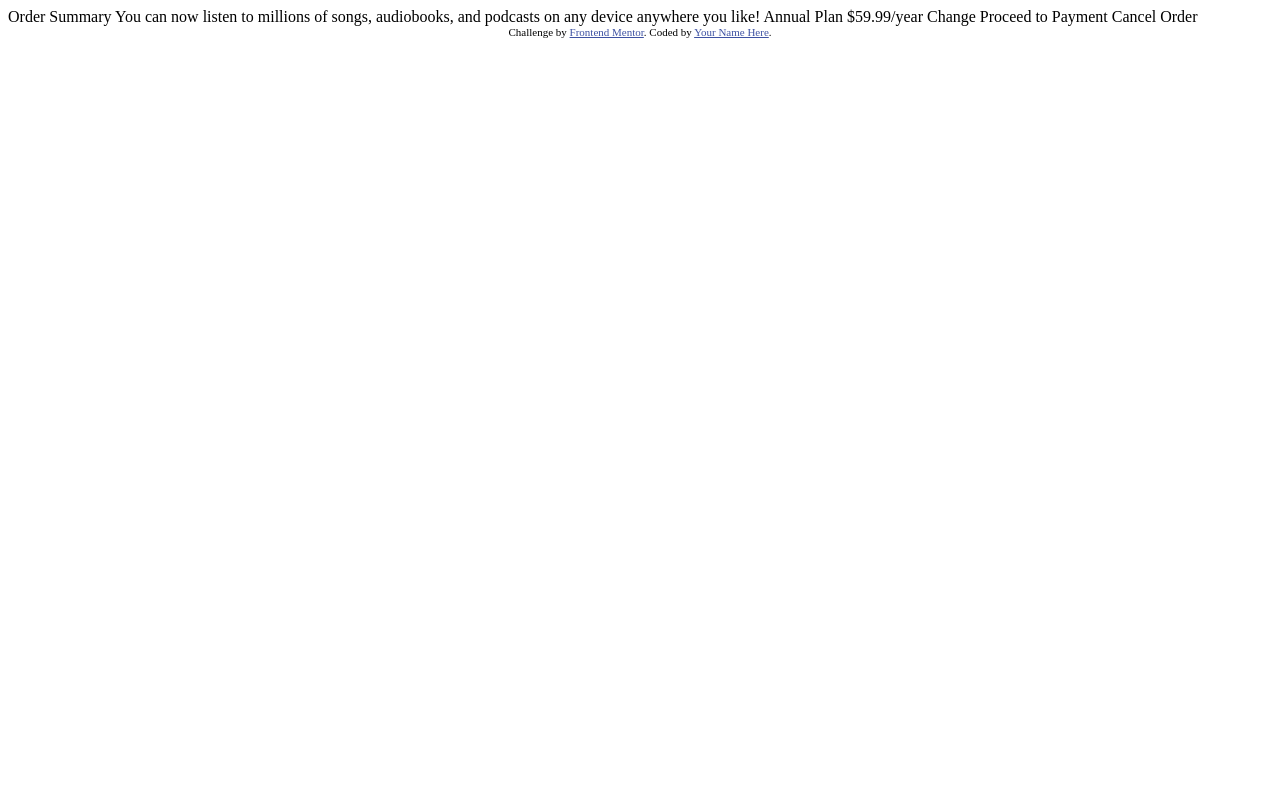
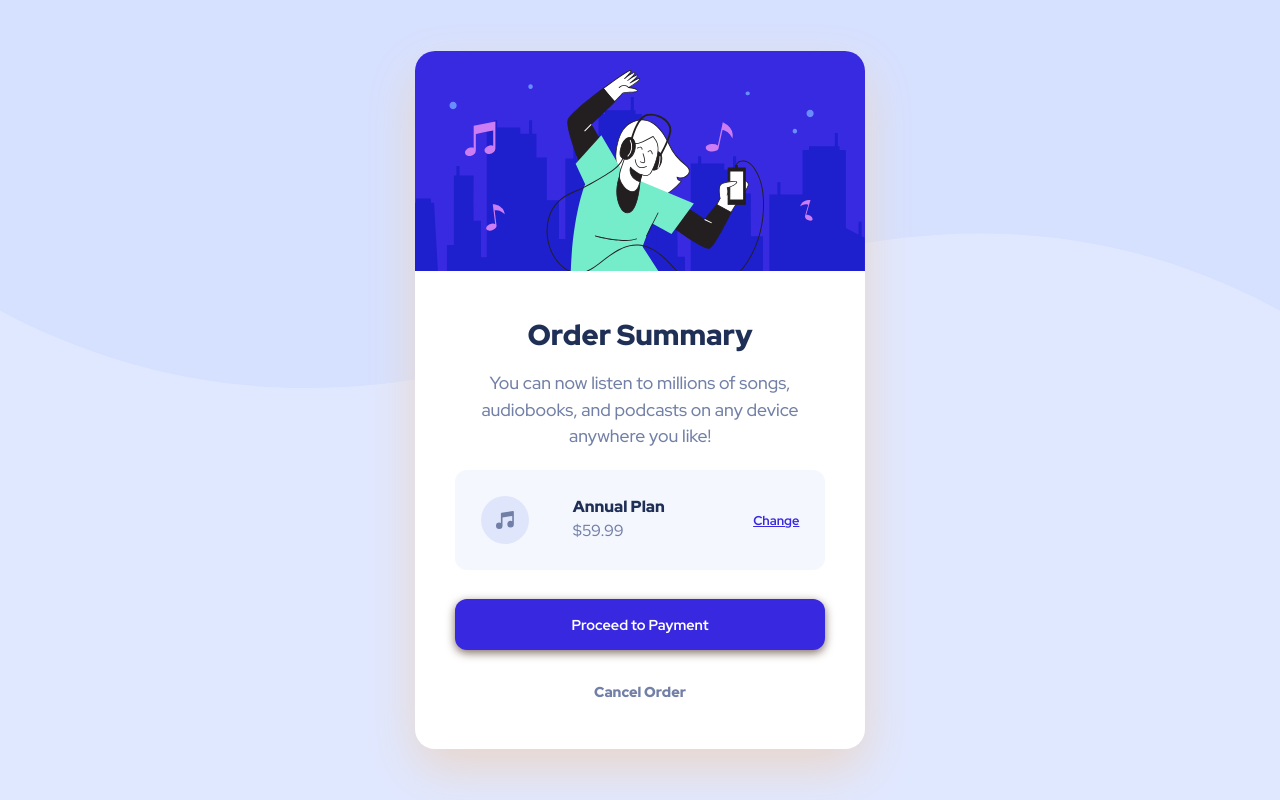
Before and after one commit to Pahuts/frontendChallenge1, a plain HTML site: page index.html in a window 1280 px wide. Drawn offline with Linux system fonts and the light colour scheme.

Commit message:
Finish Challenge

```diff
--- a/index.html
+++ b/index.html
@@ -1,37 +1,48 @@
 <!DOCTYPE html>
 <html lang="en">
-<head>
-  <meta charset="UTF-8">
-  <meta name="viewport" content="width=device-width, initial-scale=1.0"> <!-- displays site properly based on user's device -->
+  <head>
+    <meta charset="UTF-8" />
+    <meta name="viewport" content="width=device-width, initial-scale=1.0" />
+    <!-- displays site properly based on user's device -->
 
-  <link rel="icon" type="image/png" sizes="32x32" href="./images/favicon-32x32.png">
+    <link
+      rel="icon"
+      type="image/png"
+      sizes="32x32"
+      href="./images/favicon-32x32.png"
+    />
 
-  <title>Frontend Mentor | Order summary card</title>
+    <title>Frontend Mentor | Order summary card</title>
 
-  <!-- Feel free to remove these styles or customise in your own stylesheet 👍 -->
-  <style>
-    .attribution { font-size: 11px; text-align: center; }
-    .attribution a { color: hsl(228, 45%, 44%); }
-  </style>
-</head>
-<body>
+    <link rel="preconnect" href="https://fonts.googleapis.com" />
+    <link rel="preconnect" href="https://fonts.gstatic.com" crossorigin />
+    <link
+      href="https://fonts.googleapis.com/css2?family=Red+Hat+Display:wght@500;700;900&display=swap"
+      rel="stylesheet"
+    />
 
-  Order Summary
-
-  You can now listen to millions of songs, audiobooks, and podcasts on any
-  device anywhere you like!
-
-  Annual Plan
-  $59.99/year
-
-  Change
-
-  Proceed to Payment
-  Cancel Order
-
-  <div class="attribution">
-    Challenge by <a href="https://www.frontendmentor.io?ref=challenge" target="_blank">Frontend Mentor</a>.
-    Coded by <a href="#">Your Name Here</a>.
-  </div>
-</body>
+    <link rel="stylesheet" href="styles.css" />
+  </head>
+  <body>
+    <main>
+      <img class="top-img" src="./images/illustration-hero.svg" alt="" />
+      <div class="main-section">
+        <h1>Order Summary</h1>
+        <p class="main-paragraph">
+          You can now listen to millions of songs, audiobooks, and podcasts on
+          any device anywhere you like!
+        </p>
+        <div class="plan-section">
+          <img src="./images/icon-music.svg" alt="" />
+          <div class="plan-details">
+            <strong>Annual Plan</strong>
+            <p>$59.99</p>
+          </div>
+          <a href="#" class="change">Change</a>
+        </div>
+        <a href="#" class="proceed">Proceed to Payment</a>
+        <a href="#" class="cancel">Cancel Order</a>
+      </div>
+    </main>
+  </body>
 </html>
--- /dev/null
+++ b/styles.css
@@ -0,0 +1,157 @@
+@import url("https://fonts.googleapis.com/css2?family=Red+Hat+Display:wght@500;700;900&display=swap");
+
+/* Reset */
+*,
+*::after,
+*::before {
+  margin: 0;
+  padding: 0;
+  box-sizing: border-box;
+}
+
+body {
+  font-family: "Red Hat Display";
+  background-color: hsl(225, 100%, 94%);
+  background-image: url("./images/pattern-background-mobile.svg");
+  background-size: 100%;
+  background-repeat: no-repeat;
+  background-position: top;
+  display: flex;
+  align-items: center;
+  height: 100vh;
+}
+
+main {
+  background-color: #fff;
+  margin: auto;
+  width: 87vw;
+  max-width: 450px;
+  border-radius: 20px;
+  box-shadow: 0px 20px 50px -1px #e9d5ca;
+}
+
+.top-img {
+  width: 100%;
+  border-radius: 20px 20px 0 0;
+}
+
+.main-section {
+  padding: 0 1.5rem 2rem 1.5rem;
+}
+
+h1 {
+  margin: 1.5rem 0 1rem 0;
+  text-align: center;
+  font-size: 1.5rem;
+  font-weight: 900;
+  color: hsl(223, 47%, 23%);
+}
+
+.main-paragraph {
+  margin: 0 0.5rem;
+  line-height: 1.6rem;
+  text-align: center;
+  color: hsl(224, 23%, 55%);
+}
+
+.plan-section {
+  background-color: hsl(225, 100%, 98%);
+  display: grid;
+  grid-auto-flow: column;
+  margin: 1.6rem 0px 1.5rem 0;
+  padding: 1rem;
+  border-radius: 12px;
+}
+
+.plan-details strong {
+  font-weight: 900;
+  font-size: 0.9rem;
+  color: hsl(223, 47%, 23%);
+}
+
+.plan-details p {
+  line-height: 1.7rem;
+  font-size: 0.9rem;
+  color: hsl(224, 23%, 55%);
+}
+
+.plan-section a {
+  text-decoration: underline;
+  font-weight: 700;
+  font-size: 0.8rem;
+  color: hsl(245, 75%, 52%);
+  justify-self: end;
+  align-self: center;
+}
+
+.plan-section a:hover {
+  text-decoration: none;
+  color: hsl(245, 83%, 68%);
+}
+
+.proceed {
+  display: block;
+  text-align: center;
+  text-decoration: none;
+  background-color: hsl(245, 75%, 52%);
+  padding: 1rem;
+  margin: 1.6rem 0px 1.5rem 0;
+  border-radius: 12px;
+  color: #fff;
+  font-weight: 700;
+  font-size: 0.9rem;
+  box-shadow: 0px 3px 10px #826f66;
+}
+.proceed:hover {
+  background-color: hsl(245, 83%, 68%);
+}
+
+.cancel {
+  display: block;
+  text-align: center;
+  text-decoration: none;
+  color: hsl(224, 23%, 55%);
+  font-weight: 900;
+  font-size: 0.9rem;
+}
+
+.cancel:hover {
+  color: hsl(223, 47%, 23%);
+}
+
+@media only screen and (min-width: 475px) {
+  body {
+    background-image: url(./images/pattern-background-desktop.svg);
+  }
+  .main-section {
+    padding: 0 2.5rem 3rem 2.5rem;
+  }
+
+  h1 {
+    margin-top: 2.5rem;
+    font-size: 1.8rem;
+  }
+
+  .main-paragraph {
+    margin: 0 1.5rem;
+    line-height: 1.65rem;
+    font-size: 1.1rem;
+  }
+
+  .plan-section {
+    margin: 1.3rem 0 1.8rem 0;
+    padding: 1.6rem;
+  }
+
+  .plan-details strong {
+    font-size: 1rem;
+  }
+
+  .plan-details p {
+    font-size: 1rem;
+  }
+
+  .cancel {
+    margin-top: 2rem;
+  }
+}
```
Also changed, not shown: 1 other file.
